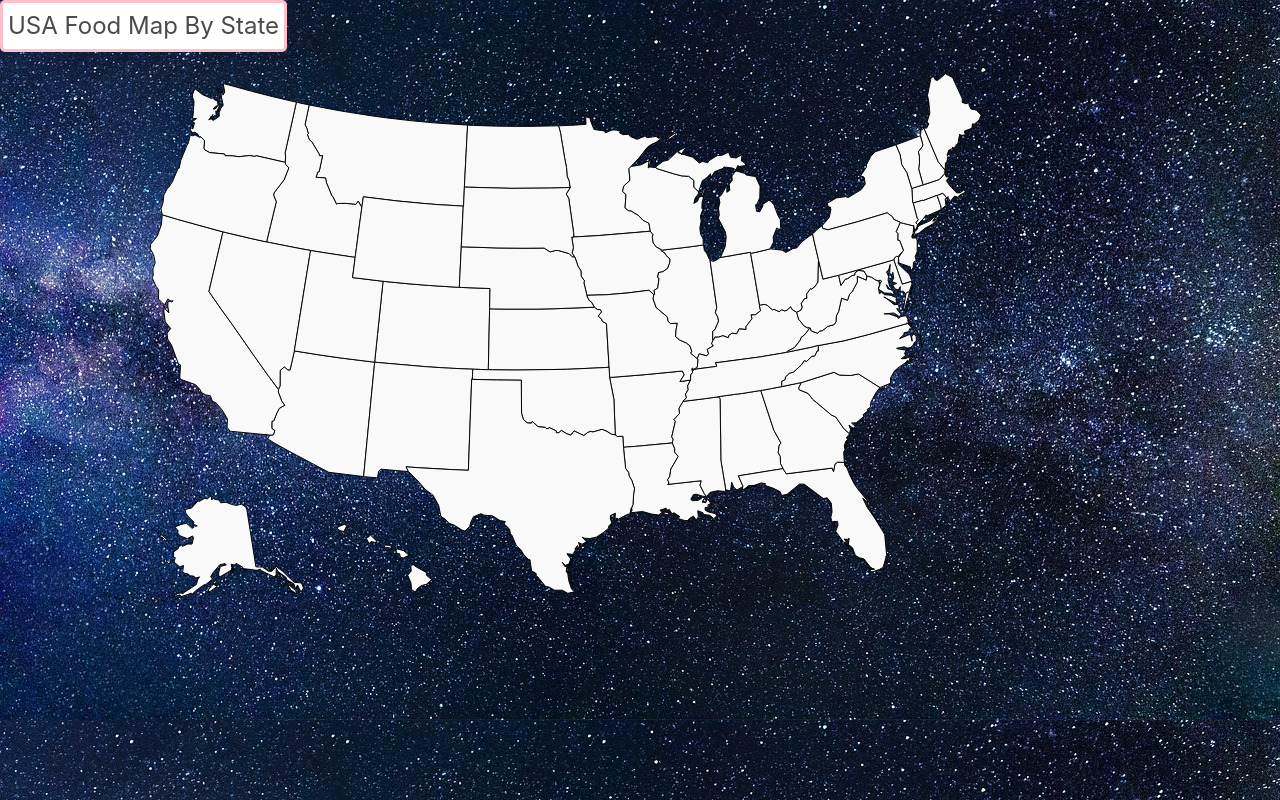
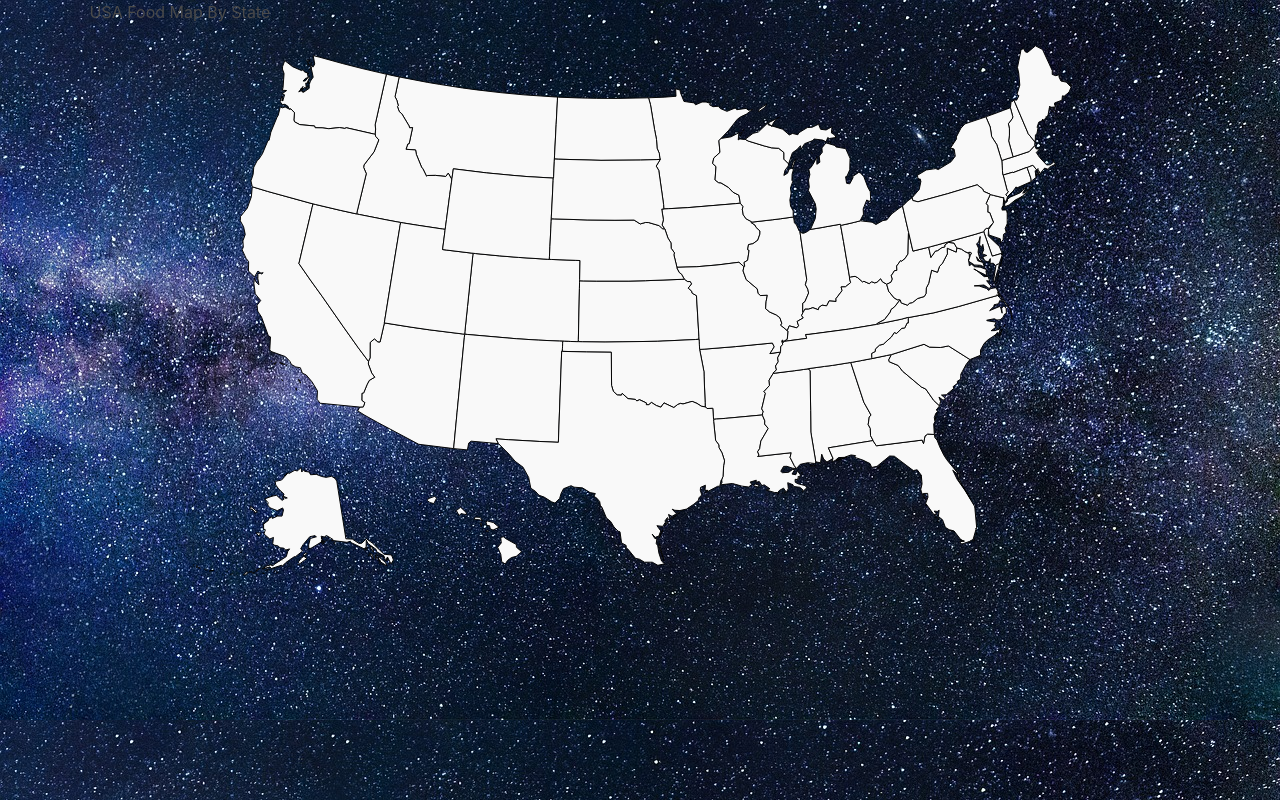
Before and after one commit to Goldie369/Signiture-Food-by-State, a plain HTML site: page index.html in a window 1280 px wide. Drawn offline with nearby package versions, Linux system fonts and the light colour scheme.

Commit message:
modifying CSS

```diff
--- a/assets/style.css
+++ b/assets/style.css
@@ -10,32 +10,11 @@ body{
     overflow-x: hidden;
 }
 
-#name{
-    position: absolute;
-    width: fit-content;
-    opacity: 0;
-    border-radius: 5px;
-    border: 3px solid pink;
-    padding: 5px;
-    font-size: 1.5rem;
-
+.mapsl
+{
+    width: 500px;
+    margin-left: 7%;
+    margin-top: 0%;
+    height: 566px;
+    top: 10%;
 }
-
-#foodState{
-    background-color: white;
-    width: fit-content;
-    border-radius: 5px;
-    border: 3px solid pink;
-    padding: 5px;
-    font-size: 1.5rem;
-
-}
-
-svg path{
-    cursor: pointer;
-}
-
-svg path:hover{
-    fill: pink;
-
-}
--- a/index.html
+++ b/index.html
@@ -12,7 +12,7 @@
 <body>
     <?xml version="1.0" encoding="UTF-8" standalone="no"?>
 
-    <div class="maps">
+    <div class="mapsl">
 
     <div id="foodState">
         <p id="food">USA Food Map By State</p>
```
